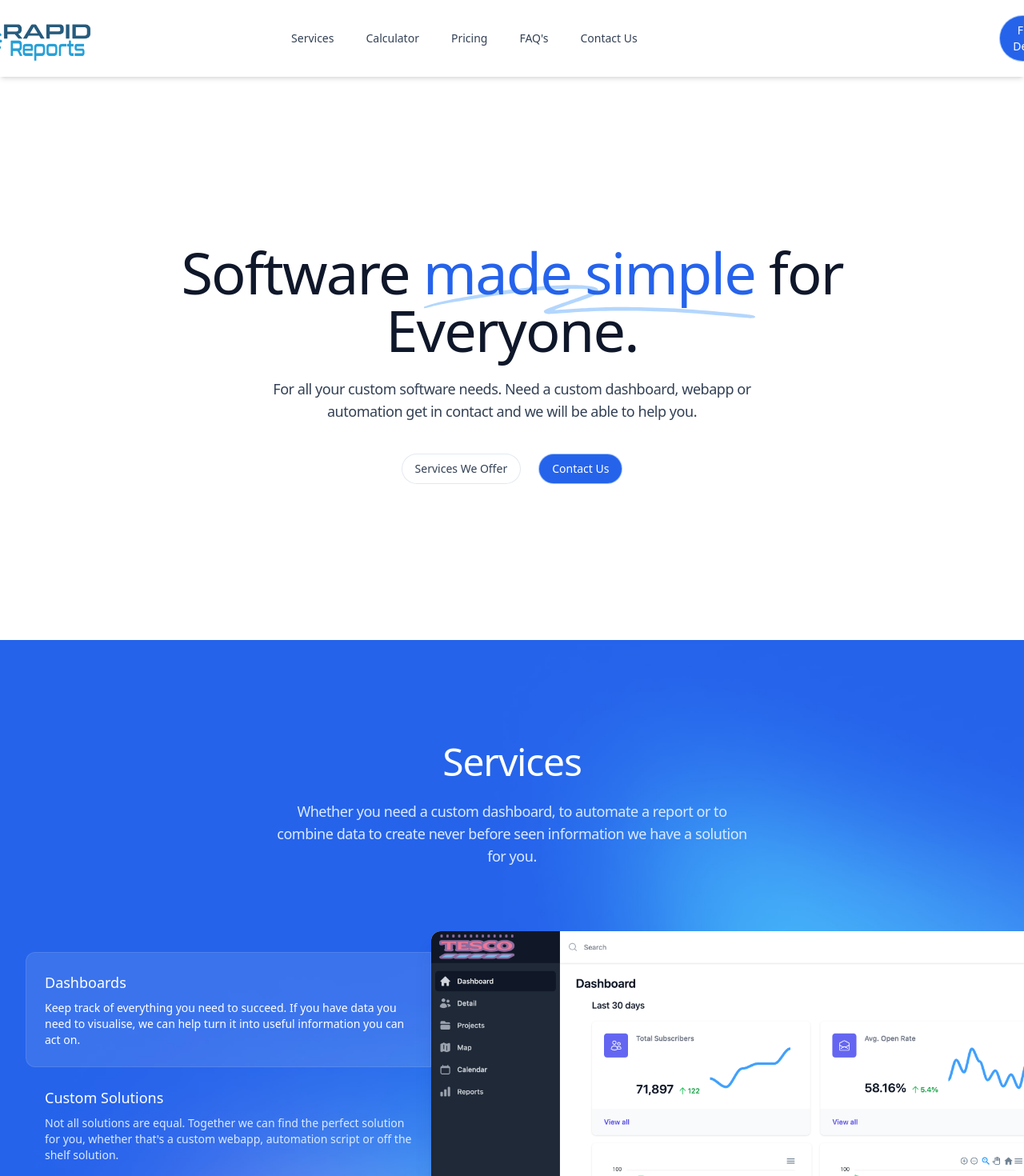
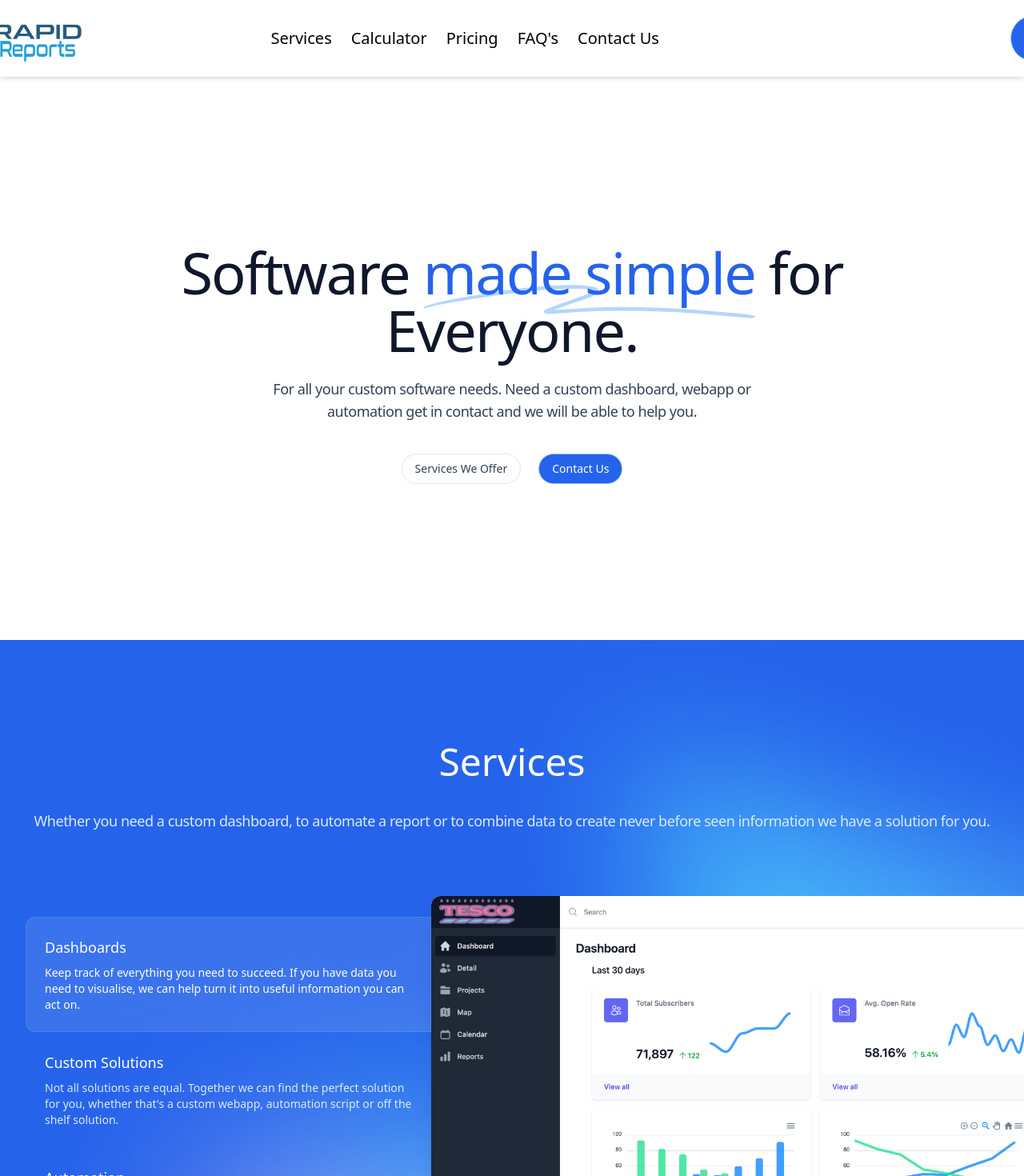
Before and after one commit to arctheowl/RR-Website, a Next.js app: page / in a window 1280 px wide. Shown: the top 1470 px of the page at 80% size. Built offline with nearby package versions, Linux system fonts and the light colour scheme.

Commit message:
Improved Faq, Contact, Calc, and some others for mobile

```diff
--- a/src/components/Calc.tsx
+++ b/src/components/Calc.tsx
@@ -123,7 +123,7 @@ const Transform = () => {
           <h2 className="font-display text-3xl tracking-tight text-white sm:text-4xl md:text-5xl">
             Automation Calculator
           </h2>
-          <p className="mx-auto mt-6 w-2/3 text-lg tracking-tight text-blue-100">
+          <p className="mx-auto mt-6 text-lg tracking-tight text-blue-100 md:w-2/3">
             Many organisations are still using manual processes to complete
             tasks that could be automated. This calculator will help you to
             understand the potential savings that could be made by automating
--- a/src/components/Contact.tsx
+++ b/src/components/Contact.tsx
@@ -92,7 +92,8 @@ const Contact = () => {
             problem your facing will help us have a more productive exhange.
           </p>
         </div>
-        <div className="mt-12">
+        <div className="relative mt-10 flex flex-col rounded-2xl border border-gray-200 bg-white p-8 shadow-sm">
+          <div className="md:mt-12">
             <form
               action="#"
               method="POST"
@@ -111,7 +112,7 @@ const Contact = () => {
                     name="first-name"
                     id="first-name"
                     autoComplete="given-name"
-                  className="block w-full rounded-md border-gray-300 py-3 px-4 shadow-sm focus:border-indigo-500 focus:ring-indigo-500"
+                    className="block w-full rounded-md py-3 px-4 shadow focus:border-indigo-500 focus:ring-indigo-500"
                   />
                 </div>
               </div>
@@ -128,7 +129,7 @@ const Contact = () => {
                     name="last-name"
                     id="last-name"
                     autoComplete="family-name"
-                  className="block w-full rounded-md border-gray-300 py-3 px-4 shadow-sm focus:border-indigo-500 focus:ring-indigo-500"
+                    className="block w-full rounded-md border-gray-300 py-3 px-4 shadow focus:border-indigo-500 focus:ring-indigo-500"
                   />
                 </div>
               </div>
@@ -145,14 +146,14 @@ const Contact = () => {
                     name="company"
                     id="company"
                     autoComplete="organization"
-                  className="block w-full rounded-md border-gray-300 py-3 px-4 shadow-sm focus:border-indigo-500 focus:ring-indigo-500"
+                    className="block w-full rounded-md border-gray-300 py-3 px-4 shadow focus:border-indigo-500 focus:ring-indigo-500"
                   />
                 </div>
               </div>
               <div className="sm:col-span-2">
                 <label
                   htmlFor="email"
-                className="block text-sm font-medium text-gray-700"
+                  className="text block font-medium text-gray-700"
                 >
                   Email
                 </label>
@@ -162,10 +163,11 @@ const Contact = () => {
                     name="email"
                     type="email"
                     autoComplete="email"
-                  className="block w-full rounded-md border-gray-300 py-3 px-4 shadow-sm focus:border-indigo-500 focus:ring-indigo-500"
+                    className="block w-full rounded-md py-3 px-4 shadow focus:border-indigo-500 focus:ring-indigo-500"
                   />
                 </div>
               </div>
+
               {/* <div className="sm:col-span-2">
               <label
                 htmlFor="phone-number"
@@ -239,11 +241,17 @@ const Contact = () => {
                   <div className="ml-3">
                     <p className="text-base text-gray-500">
                       By selecting this, you agree to the{" "}
-                    <a href="#" className="font-medium text-gray-700 underline">
+                      <a
+                        href="#"
+                        className="font-medium text-gray-700 underline"
+                      >
                         Privacy Policy
                       </a>{" "}
                       and{" "}
-                    <a href="#" className="font-medium text-gray-700 underline">
+                      <a
+                        href="#"
+                        className="font-medium text-gray-700 underline"
+                      >
                         Cookie Policy
                       </a>
                       .
@@ -251,6 +259,7 @@ const Contact = () => {
                   </div>
                 </div>
               </div>
+
               <div className="sm:col-span-2">
                 <button
                   type="submit"
@@ -263,6 +272,7 @@ const Contact = () => {
           </div>
         </div>
       </div>
+    </div>
   );
 };
 
--- a/src/components/Faqs.tsx
+++ b/src/components/Faqs.tsx
@@ -74,7 +74,7 @@ export function Faqs() {
         unoptimized
       />
       <Container className="relative">
-        <div className="mx-auto max-w-2xl lg:mx-0">
+        <div className="mx-auto mb-6 -mt-10 max-w-2xl md:mb-0 md:mt-0 lg:mx-0">
           <h2
             id="faq-title"
             className="font-display text-3xl tracking-tight text-gray-100 sm:text-4xl"
@@ -88,7 +88,7 @@ export function Faqs() {
         </div>
         <ul
           role="list"
-          className="mx-auto mt-16 grid max-w-2xl grid-cols-1 gap-8 lg:max-w-none lg:grid-cols-2"
+          className="mx-auto grid max-w-2xl grid-cols-1 gap-8 md:mt-16 lg:max-w-none lg:grid-cols-2"
         >
           {faqs.map((column, columnIndex) => (
             <li key={columnIndex}>
--- a/src/components/Footer.tsx
+++ b/src/components/Footer.tsx
@@ -1,13 +1,11 @@
-import { Container } from "./Container";
 import { NavLink } from "./NavLink";
 
 export function Footer() {
   return (
     <footer className="bg-slate-50">
-      <Container>
-        <div className="py-16">
+      <div className="p-10">
         <nav className="mt-10 text-sm" aria-label="quick links">
-            <div className="-my-1 flex justify-center gap-x-6">
+          <div className="-my-1 flex md:justify-center md:gap-x-6">
             <NavLink href="#services">Services</NavLink>
             <NavLink href="#calc">Caclulator</NavLink>
             <NavLink href="#faq">FAQ</NavLink>
@@ -48,7 +46,6 @@ export function Footer() {
               </svg>
             </Link>
           </div> */}
-      </Container>
     </footer>
   );
 }
--- a/src/components/Header.tsx
+++ b/src/components/Header.tsx
@@ -3,7 +3,6 @@ import clsx from "clsx";
 import Link from "next/link";
 import Image from "next/image";
 import { Fragment } from "react";
-import { NavLink } from "./NavLink";
 import logoImage from "../images/logos/RRIconWithNameSide.png";
 import Button from "./Button";
 
@@ -46,7 +45,7 @@ function MobileNavigation() {
   return (
     <Popover>
       <Popover.Button
-        className="relative z-10 flex h-20 w-32 items-center justify-center [&:not(:focus-visible)]:focus:outline-none"
+        className="relative z-10 mt-5 flex h-10 w-32 items-center justify-center"
         aria-label="Toggle Navigation"
       >
         {({ open }) => <MobileNavIcon open={open} />}
@@ -76,7 +75,7 @@ function MobileNavigation() {
             as="div"
             className="relative top-full mt-4 flex flex-col rounded-2xl bg-white p-4 text-lg tracking-tight text-slate-900 shadow-xl ring-1 ring-slate-900/5 "
           >
-            <MobileNavLink href="#services">Features</MobileNavLink>
+            <MobileNavLink href="#services">Services</MobileNavLink>
             <MobileNavLink href="#calc">Calculator</MobileNavLink>
             <MobileNavLink href="#pricing">Pricing</MobileNavLink>
             <MobileNavLink href="#faq">FAQ's</MobileNavLink>
@@ -94,23 +93,32 @@ const Header = () => {
   return (
     <nav className="flex md:relative md:z-50 md:justify-center md:gap-52">
       <div className="flex items-center md:mr-56 md:gap-x-12">
-        <div className="relative h-20 w-28 md:h-24 md:w-44">
+        <div className="relative h-20 w-28 pl-10 md:h-24 md:w-44 md:pl-0">
           <Link href="#" aria-label="Home">
             <Image src={logoImage} alt={"logo"} className="scale-150 pt-5" />
           </Link>
         </div>
 
         <div className="hidden md:flex md:w-full md:justify-center md:gap-x-6 md:pl-52">
-          <NavLink href="#services">Services</NavLink>
-          <NavLink href="#calc">Calculator</NavLink>
-          <NavLink href="#pricing">Pricing</NavLink>
-          <NavLink href="#faq">FAQ's</NavLink>
-          <NavLink href="#contact">Contact Us</NavLink>
+          <a href="#services" className="text-xl">
+            Services
+          </a>
+          <a href="#calc" className="text-xl">
+            Calculator
+          </a>
+          <a href="#pricing" className="text-xl">
+            Pricing
+          </a>
+          <a href="#faq" className="text-xl">
+            FAQ's
+          </a>
+          <a href="#contact" className="text-xl">
+            Contact Us
+          </a>
         </div>
       </div>
       <div className="items-center gap-x-5 md:flex md:gap-x-8">
         <div className="hidden md:block">
-          {/* <NavLink href="/login">Sign in</NavLink> */}
           <Button href="#">
             <span>Free Demo</span>
           </Button>
--- a/src/components/PrimaryFeatures.tsx
+++ b/src/components/PrimaryFeatures.tsx
@@ -70,15 +70,17 @@ export function PrimaryFeatures() {
         unoptimized
       />
       <Container className="relative">
-        <div className="max-w-2xl md:mx-auto md:text-center xl:max-w-none">
-          <h2 className="font-display text-3xl tracking-tight text-white sm:text-4xl md:text-5xl">
+        <div className="mx-auto max-w-2xl md:text-center xl:max-w-none">
+          <div className="grid grid-cols-1 gap-3">
+            <h2 className="font-display mx-auto mt-3 text-3xl text-white sm:text-4xl md:mt-0 md:text-5xl">
               Services
             </h2>
-          <p className="mx-auto mt-6 w-1/2 text-lg tracking-tight text-blue-100">
+            <p className="mx-auto mt-6 text-lg tracking-tight text-blue-100">
               Whether you need a custom dashboard, to automate a report or to
               combine data to create never before seen information we have a
               solution for you.
             </p>
+          </div>
         </div>
         <Tab.Group
           as="div"
```
Lines whose indentation alone changed are shown as unchanged.
